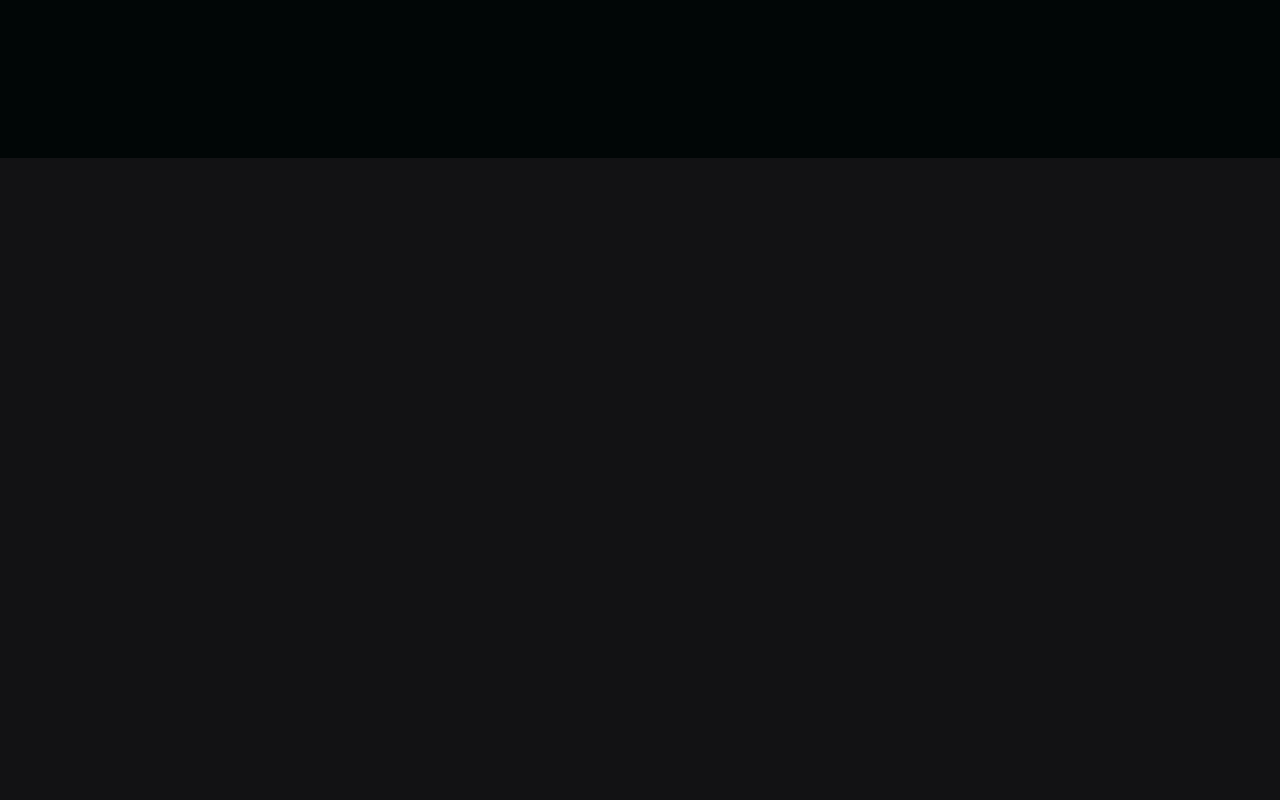
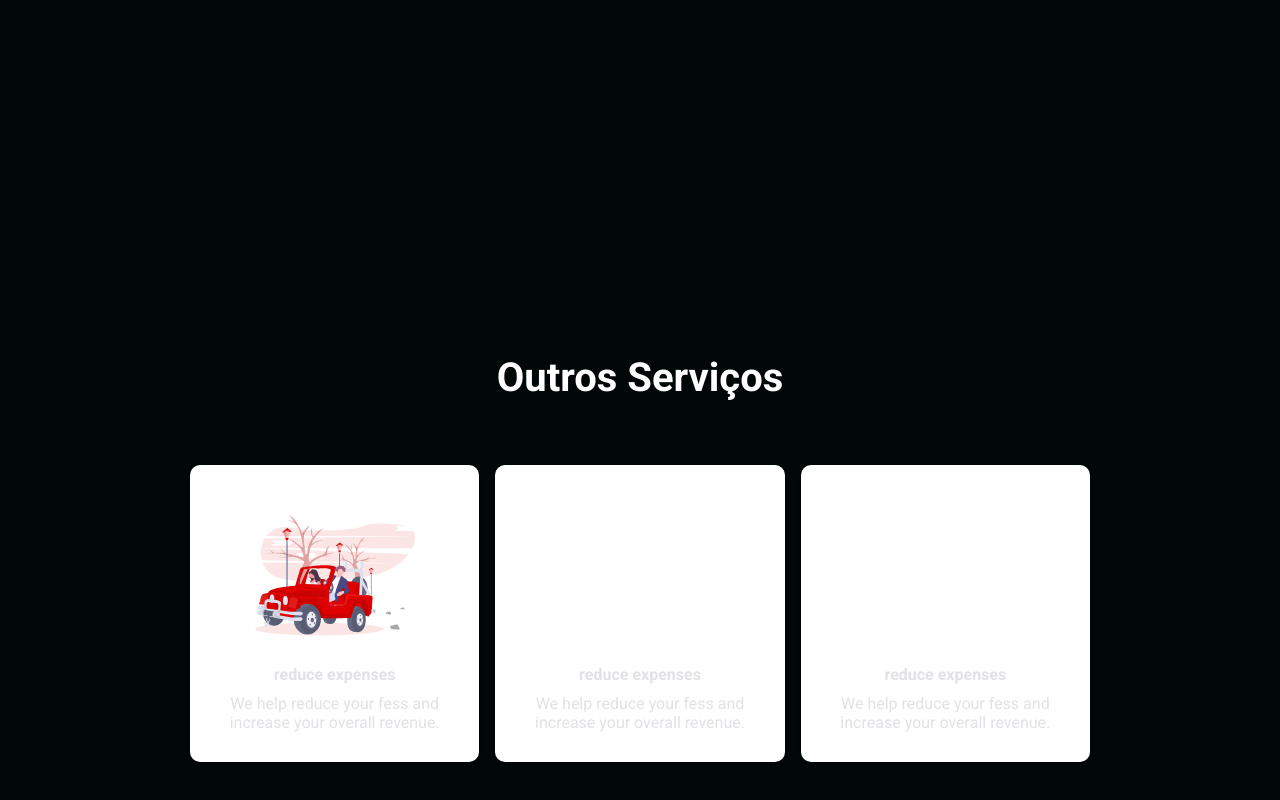
Before and after one commit to rfnsilva/portifolio_pre, a Next.js app in the folder client/: page / in a window 1280 px wide. Shown: the part 1402-2202 px from the top of the page. Before the commit the page ends 1560 px from the top, so only its background shows below. Built offline with nearby package versions, Linux system fonts and the light colour scheme.

Commit message:
criando e finalizando servicesSection

```diff
--- /dev/null
+++ b/client/src/components/servicesSection/index.tsx
@@ -0,0 +1,54 @@
+import React from 'react'
+import Image from 'next/image'
+
+import {
+  Container,
+  ServicesH1,
+  Wrapper,
+  Card,
+  Icon,
+  ServicesH2,
+  ServicesP
+} from './styles'
+
+const servicesSection: React.FC = () => {
+  return (
+    <Container>
+      <ServicesH1>Outros Serviços</ServicesH1>
+      <Wrapper>
+        <Card>
+          <Icon>
+            <Image
+              src="/car.svg"
+              width="400"
+              height="400"
+              alt="Profile Picture"
+            />
+          </Icon>
+          <ServicesH2>reduce expenses</ServicesH2>
+          <ServicesP>
+            We help reduce your fess and increase your overall revenue.
+          </ServicesP>
+        </Card>
+
+        <Card>
+          <Icon></Icon>
+          <ServicesH2>reduce expenses</ServicesH2>
+          <ServicesP>
+            We help reduce your fess and increase your overall revenue.
+          </ServicesP>
+        </Card>
+
+        <Card>
+          <Icon></Icon>
+          <ServicesH2>reduce expenses</ServicesH2>
+          <ServicesP>
+            We help reduce your fess and increase your overall revenue.
+          </ServicesP>
+        </Card>
+      </Wrapper>
+    </Container>
+  )
+}
+
+export default servicesSection
--- /dev/null
+++ b/client/src/components/servicesSection/styles.ts
@@ -0,0 +1,82 @@
+import styled from 'styled-components'
+
+export const Container = styled.div`
+  height: 800px;
+  display: flex;
+  flex-direction: column;
+  justify-content: center;
+  align-items: center;
+  background: #010606;
+
+  @media (max-width: 768px) {
+    height: 1100px;
+  }
+
+  @media (max-width: 480px) {
+    height: 1300px;
+  }
+`
+
+export const Wrapper = styled.div`
+  max-width: 1000px;
+  margin: 0 auto;
+  display: grid;
+  grid-template-columns: 1fr 1fr 1fr;
+  align-items: center;
+  grid-gap: 16px;
+  padding: 0 50px;
+
+  @media (max-width: 1000px) {
+    grid-template-columns: 1fr 1fr;
+  }
+
+  @media (max-width: 768px) {
+    grid-template-columns: 1fr;
+    padding: 0 20px;
+  }
+`
+
+export const Card = styled.div`
+  background: #fff;
+  display: flex;
+  flex-direction: column;
+  justify-content: flex-start;
+  align-items: center;
+  border-radius: 10px;
+  max-height: 340px;
+  padding: 30px;
+  box-shadow: 0 1px 3px rgba(0, 0, 0, 0.2);
+  transition: all 0.2s ease-in-out;
+
+  &:hover {
+    transform: scale(1.02);
+    transition: all 0.2s ease-in-out;
+    cursor: pointer;
+  }
+`
+
+export const Icon = styled.div`
+  height: 160px;
+  width: 160px;
+  margin-bottom: 10px;
+`
+
+export const ServicesH1 = styled.h1`
+  font-size: 2.5rem;
+  color: #fff;
+  margin-bottom: 64px;
+
+  @media (max-width: 480px) {
+    font-size: 2rem;
+  }
+`
+
+export const ServicesH2 = styled.h2`
+  font-size: 1rem;
+  margin-bottom: 10px;
+`
+
+export const ServicesP = styled.p`
+  font-size: 1rem;
+  text-align: center;
+`
--- a/client/src/pages/index.tsx
+++ b/client/src/pages/index.tsx
@@ -5,6 +5,7 @@ import NavBar from '../components/navbar'
 import MenuToggle from '../components/menuToggle'
 import HeroSection from '../components/heroSection'
 import InfoSection from '../components/infoSection'
+import ServicesSection from '../components/servicesSection'
 
 import { Container } from '../styles/pages/index'
 
@@ -41,6 +42,7 @@ export default function Home() {
       <NavBar toggle={toggle} />
       <HeroSection />
       <InfoSection />
+      <ServicesSection />
     </Container>
   )
 }
```
